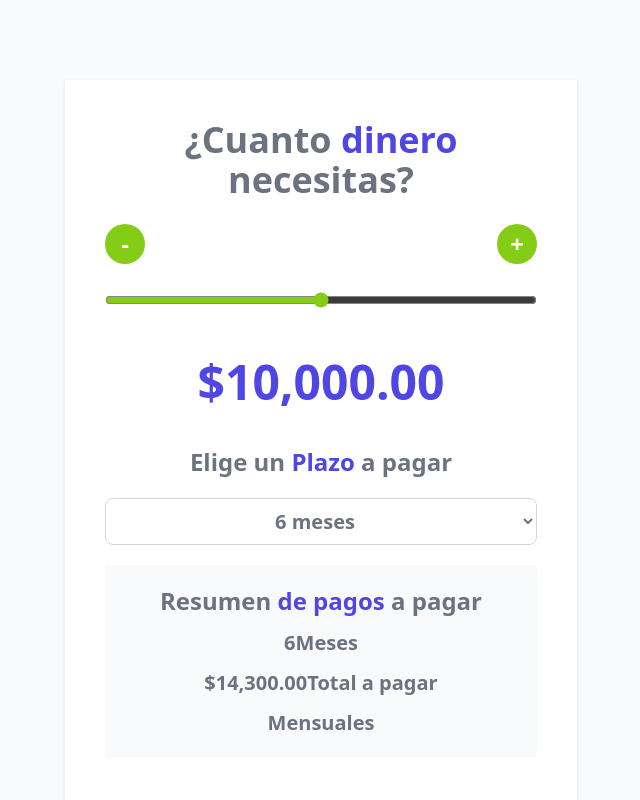
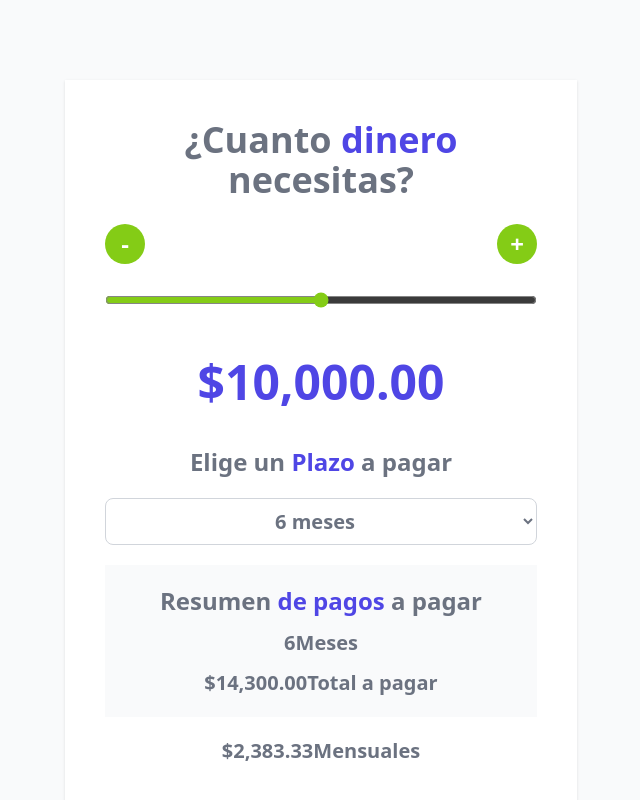
Before and after one commit to ivancardozo11/Loan-rate-calculator-Reactjs, a React (Vite) app: page / in a window 1280 px wide. Shown: the top 800 px of the page, without its empty margins (319-959 px from the left). Built offline with nearby package versions, Linux system fonts and the light colour scheme.

Commit message:
add hook useEffect to total monthly quote from total to ppay

```diff
--- a/src/App.jsx
+++ b/src/App.jsx
@@ -8,6 +8,8 @@
   const [cantidad, setCantidad] = useState(10000);
   const [meses, setMeses] = useState(6);
   const [total, setTotal] = useState(0);
+  const [pago, setPago] = useState(0);
+
 
 
   const MIN = 0;
@@ -17,7 +19,11 @@
   useEffect(()=>{
     const resultadoTotalPagar = calcularTotalPagar(cantidad, meses);
     setTotal(resultadoTotalPagar);
-  }, [cantidad, meses])
+  }, [cantidad, meses]);
+
+  useEffect(()=>{
+    setPago(total / meses)
+  },[total]);
 
   function handleChange(e){
     setCantidad(+e.target.value);
@@ -105,8 +111,8 @@
 
       <p className='text-xl text-gray-500 text-center font-bold'>{meses}Meses</p>
       <p className='text-xl text-gray-500 text-center font-bold'>{formatearDinero(total)}Total a pagar</p>
-      <p className='text-xl text-gray-500 text-center font-bold'>Mensuales</p>
       </div>
+      <p className='text-xl text-gray-500 text-center font-bold'>{formatearDinero(pago)}Mensuales</p>
     </div>
   )
 }
```
